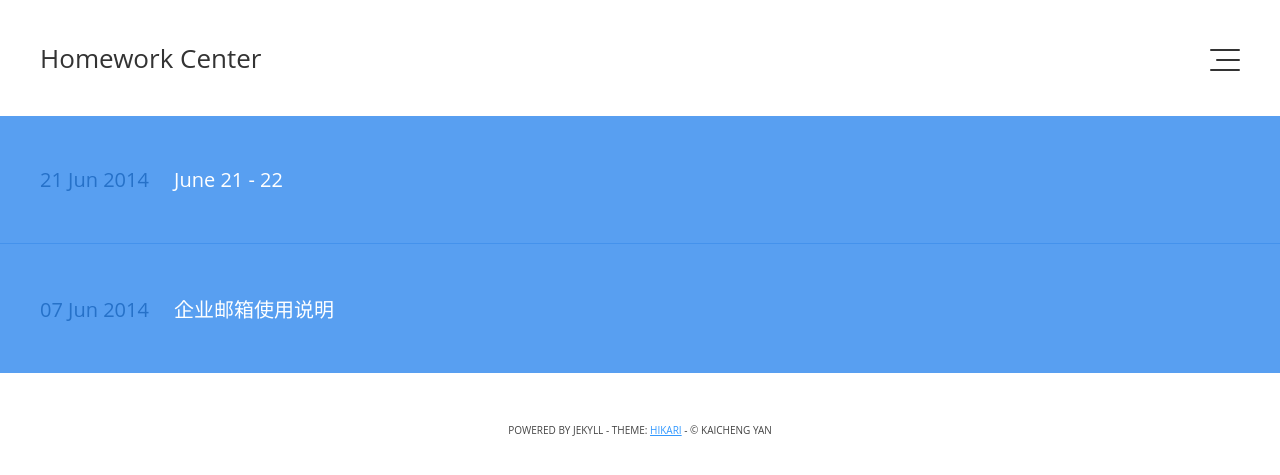
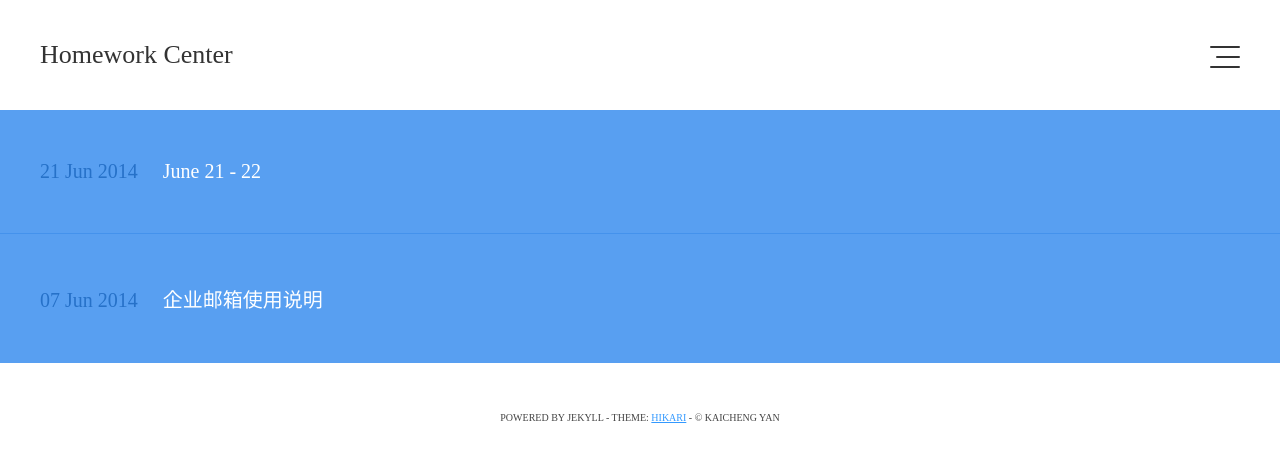
Before and after one commit to efz1602/efz1602.github.io, a Jekyll site: the page built from index.html, in a window 1280 px wide. Shown: the top 475 px of the page. Built offline with Jekyll 4.4.1, drawn with Linux system fonts in a browser that asks for light colours; some web fonts are replaced; Markdown is read by kramdown in place of the engine named in the settings.

Commit message:
font attempt

```diff
--- a/css/main.css
+++ b/css/main.css
@@ -18,6 +18,7 @@ License: MIT License http://opensource.org/licenses/MIT
 * {
   margin: 0;
   padding: 0;
+  font-family: '微软雅黑';
 }
 
 /* General */
```
